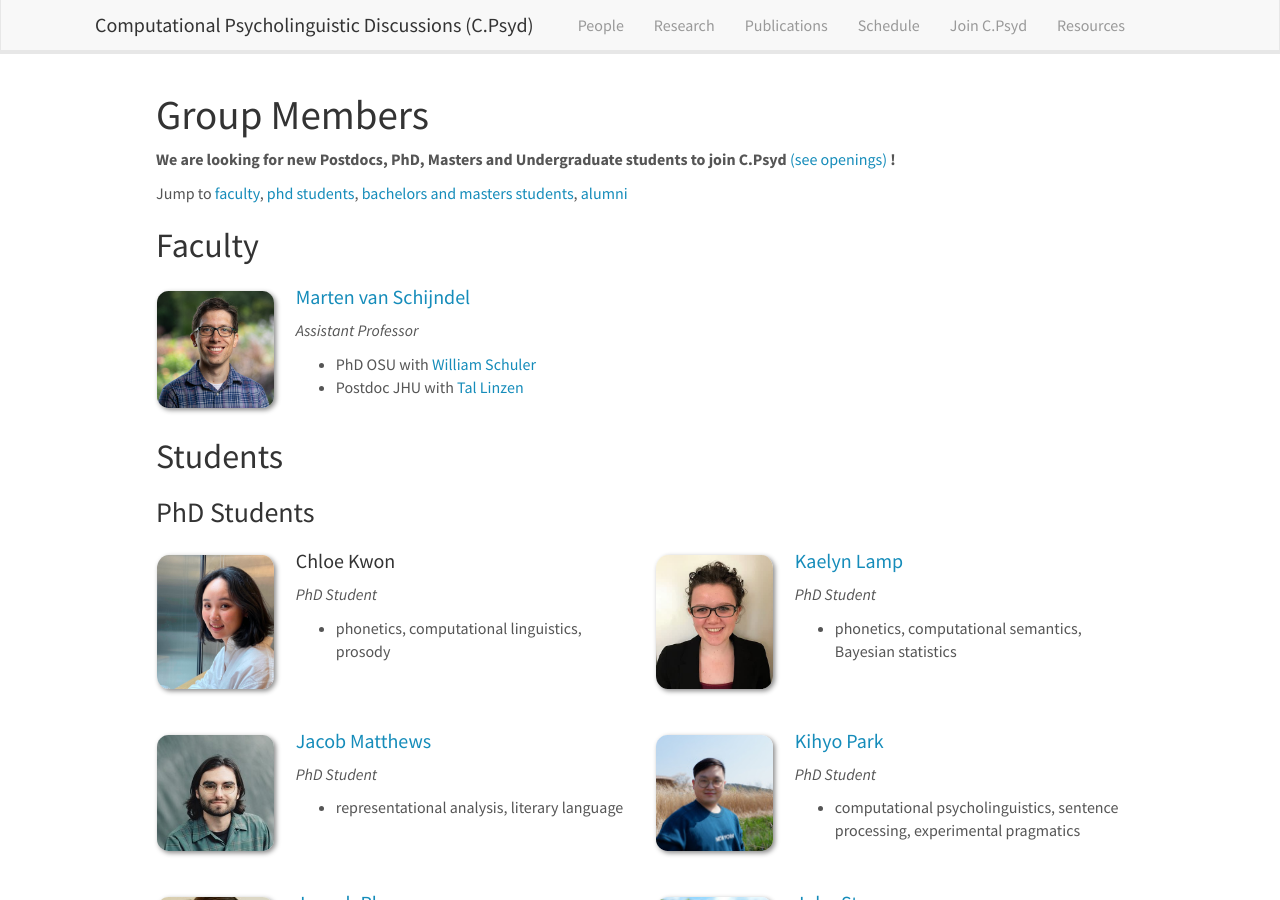
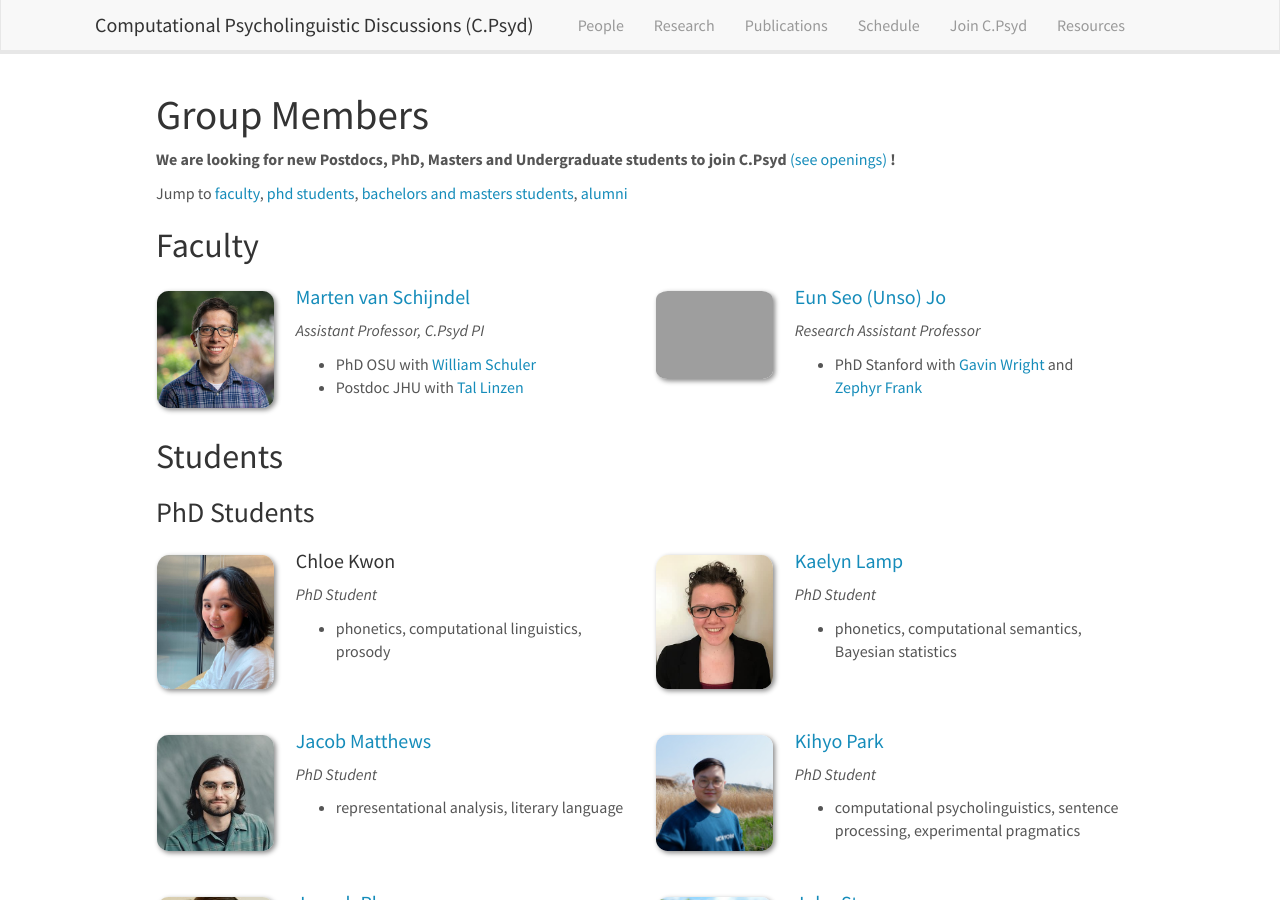
Before and after one commit to C-Psyd/c-psyd.github.io, a Jekyll site: the page built from _pages/team.md, in a window 1280 px wide and 900 px high. Built offline with Jekyll 4.4.1, drawn with Linux system fonts in a browser that asks for light colours; nearby versions of some CDN libraries.

Commit message:
Update faculty.yml

```diff
--- a/_data/faculty.yml
+++ b/_data/faculty.yml
@@ -1,7 +1,14 @@
 - name: <a href="https://vansky.github.io/">Marten van Schijndel</a>
   photo: marten.jpg
-  info: Assistant Professor
+  info: Assistant Professor, C.Psyd PI
   email: mv443@cornell.edu
   number_educ: 2
   education1: PhD OSU with <a href="https://www.asc.ohio-state.edu/schuler.77/">William Schuler</a>
   education2: Postdoc JHU with <a href="https://tallinzen.net/">Tal Linzen</a>
+
+- name: <a href="https://www.unsojo.com/">Eun Seo (Unso) Jo</a>
+  photo: unso_jo.jpg
+  info: Research Assistant Professor
+  email: eunseojo@gmail.com
+  number_educ: 1
+  education1: PhD Stanford with <a href="https://economics.stanford.edu/people/gavin-wright">Gavin Wright</a> and <a href="https://history.stanford.edu/people/zephyr-frank">Zephyr Frank</a>
```
